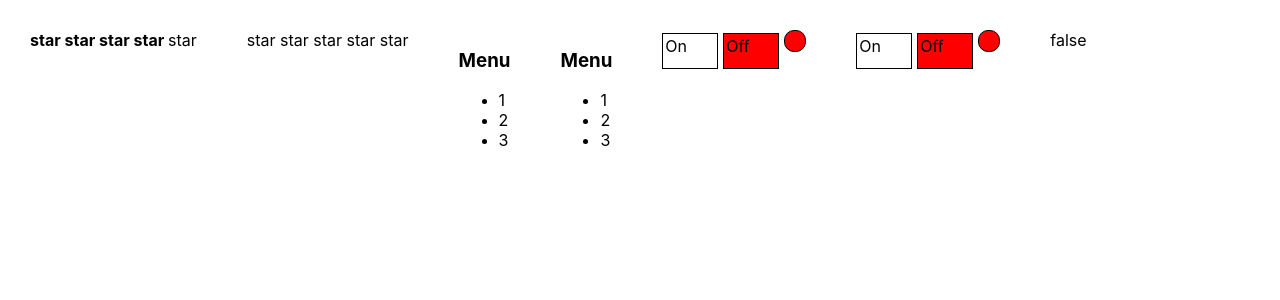
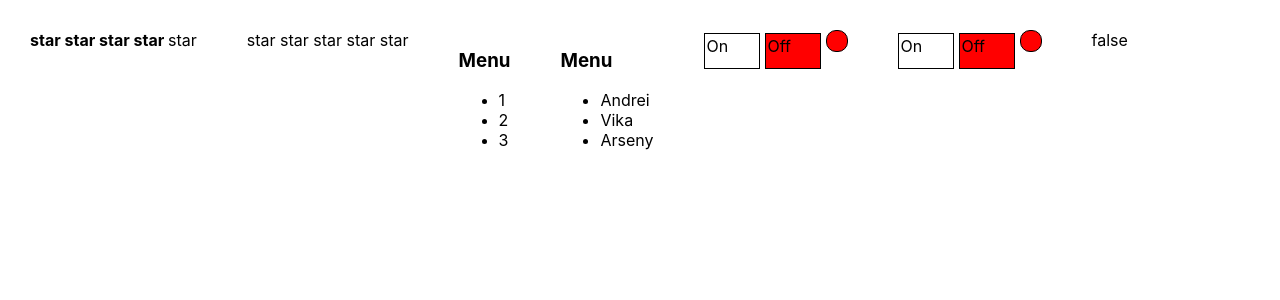
Before and after one commit to AndreiYantsevich/react-in-detail, a React (Create React App) app: page / in a window 1280 px wide. Shown: the top 300 px of the page. Built offline with nearby package versions, Linux system fonts and the light colour scheme.

Commit message:
add array of items to Accordion

```diff
--- a/src/App.tsx
+++ b/src/App.tsx
@@ -14,6 +14,10 @@
     let [accordionCollapsed, setAccordionCollapsed] = useState(false)
     let [switchOn, setSwitchOn] = useState<boolean>(false)
 
+    const onClickCallback = (id: number) => {
+        alert(`Click ${id}!`)
+    }
+
     return (
         <div className="App">
             <Rating value={ratingValue}
@@ -25,6 +29,8 @@
                        onChange={() => {
                            setAccordionCollapsed(!accordionCollapsed)
                        }}
+                       items={[{title: 'Andrei', value: 1}, {title: 'Vika', value: 2}, {title: 'Arseny', value: 3}]}
+                       onClick={onClickCallback}
             />
             <OnOff on={switchOn} onChange={setSwitchOn}/>
             <UncontrolledOnOff onChange={setSwitchOn}/> {switchOn.toString()}
--- a/src/components/Accordion/Accordion.tsx
+++ b/src/components/Accordion/Accordion.tsx
@@ -1,16 +1,23 @@
 import React from 'react';
+
+type ItemType = {
+    title: string
+    value: any
+}
 
 type AccordionPropsType = {
     titleValue: string
     collapsed: boolean
     onChange: () => void
+    items: ItemType[]
+    onClick: (value: any) => void
 }
 
 const Accordion = (props: AccordionPropsType) => {
     console.log('Accordion rendering')
     return <div>
         <AccordionTitle title={props.titleValue} onChange={props.onChange}/>
-        {!props.collapsed && <AccordionBody/>}
+        {!props.collapsed && <AccordionBody items={props.items} onClick={props.onClick}/>}
     </div>
 }
 
@@ -27,13 +34,16 @@
     );
 }
 
-function AccordionBody() {
+type AccordionBodyPropsType = {
+    items: ItemType[]
+    onClick: (value: any) => void
+}
+
+function AccordionBody(props: AccordionBodyPropsType) {
     console.log('AccordionBody rendering')
     return (
         <ul>
-            <li>1</li>
-            <li>2</li>
-            <li>3</li>
+            {props.items.map((i, index) => <li onClick={() => {props.onClick(i.value)}} key={index}>{i.title}</li>)}
         </ul>
     );
 }
```
